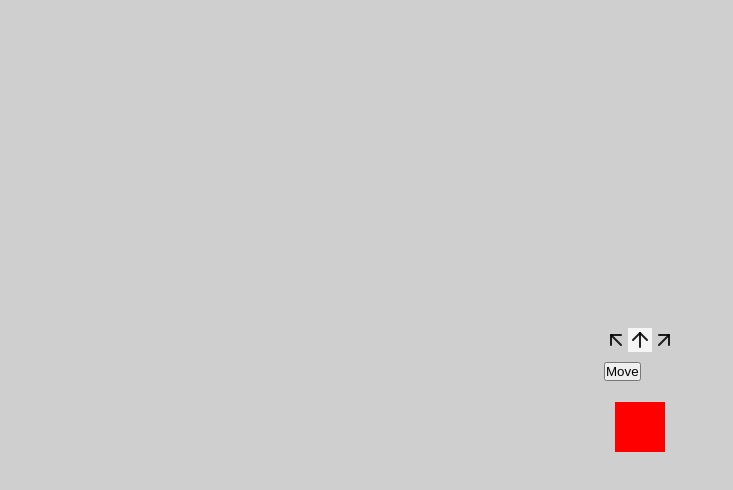
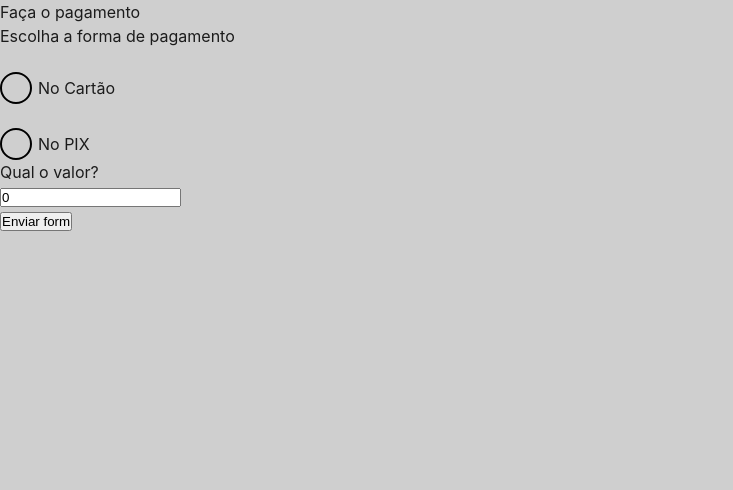
Before and after one commit to StructCE/our-react-components, a React (Vite) app: page / in a window 1280 px wide. Shown: the top 490 px of the page, without its empty margins (0-733 px from the left). Built offline with nearby package versions, Linux system fonts and the light colour scheme.

Commit message:
second radio input example

```diff
--- a/src/App.jsx
+++ b/src/App.jsx
@@ -1,7 +1,7 @@
-import { RadioInputExample } from "./components/RadioInput/example";
+import { RadioInputExample2 } from "./components/RadioInput/example2";
 
 function App() {
-  return <RadioInputExample />;
+  return <RadioInputExample2 />;
 }
 
 export default App;
--- /dev/null
+++ b/src/components/RadioInput/example2/CustomRadio.jsx
@@ -0,0 +1,41 @@
+import styled, { css } from "styled-components";
+
+const Container = styled.div`
+  input {
+    appearance: none;
+  }
+  label {
+    display: flex;
+    align-items: center;
+    text-align: center;
+    gap: 6px;
+  }
+`;
+
+const CustomRadioIcon = styled.div`
+  width: 2rem;
+  aspect-ratio: 1 / 1;
+  border-radius: 100vmax;
+  border: black solid 2px;
+  align-self: center;
+
+  ${({ checked }) =>
+    checked &&
+    css`
+      background-color: green;
+    `}
+`;
+
+// Copiando e modificando o RadioInput original:
+export function CustomRadio({ children, checked, id, ...props }) {
+  return (
+    <Container>
+      <input checked={checked} id={id} {...props} type="radio" />
+      <label htmlFor={id}>
+        <CustomRadioIcon checked={checked} />
+        {/* rest of label */}
+        {children}
+      </label>
+    </Container>
+  );
+}
--- /dev/null
+++ b/src/components/RadioInput/example2/index.jsx
@@ -0,0 +1,66 @@
+import { useState } from "react";
+import { CustomRadio } from "./CustomRadio";
+
+export function RadioInputExample2() {
+  const [formInfo, setFormInfo] = useState({
+    paymentMethod: "",
+    value: 0,
+  });
+
+  function handleChange(e) {
+    const { name, value } = e.target;
+
+    if (Number.isNaN(Number(value))) {
+      setFormInfo((prevInfo) => ({ ...prevInfo, [name]: value }));
+    } else {
+      setFormInfo((prevInfo) => ({ ...prevInfo, [name]: Number(value) }));
+    }
+  }
+
+  function handleSubmit(e) {
+    e.preventDefault();
+
+    // sendInformationToBackend();
+    // eslint-disable-next-line no-console
+    console.log(formInfo);
+  }
+
+  return (
+    <form id="form" onSubmit={handleSubmit}>
+      <h1>Faça o pagamento</h1>
+      <h2>Escolha a forma de pagamento</h2>
+      <CustomRadio
+        name="paymentMethod"
+        value="card"
+        id="card"
+        checked={formInfo.paymentMethod === "card"}
+        onChange={handleChange}
+      >
+        No Cartão
+      </CustomRadio>
+      <CustomRadio
+        name="paymentMethod"
+        id="pix"
+        value="pix"
+        checked={formInfo.paymentMethod === "pix"}
+        onChange={handleChange}
+      >
+        No PIX
+      </CustomRadio>
+      <h2>Qual o valor?</h2>
+      <input
+        type="number"
+        name="value"
+        id="valueInput"
+        onChange={handleChange}
+        value={formInfo.value}
+        step={100}
+      />
+      {/* <label htmlFor="value" aria-controls="formValue">
+        Em centavos de real
+      </label> */}
+      <br />
+      <button type="submit">Enviar form</button>
+    </form>
+  );
+}
```
